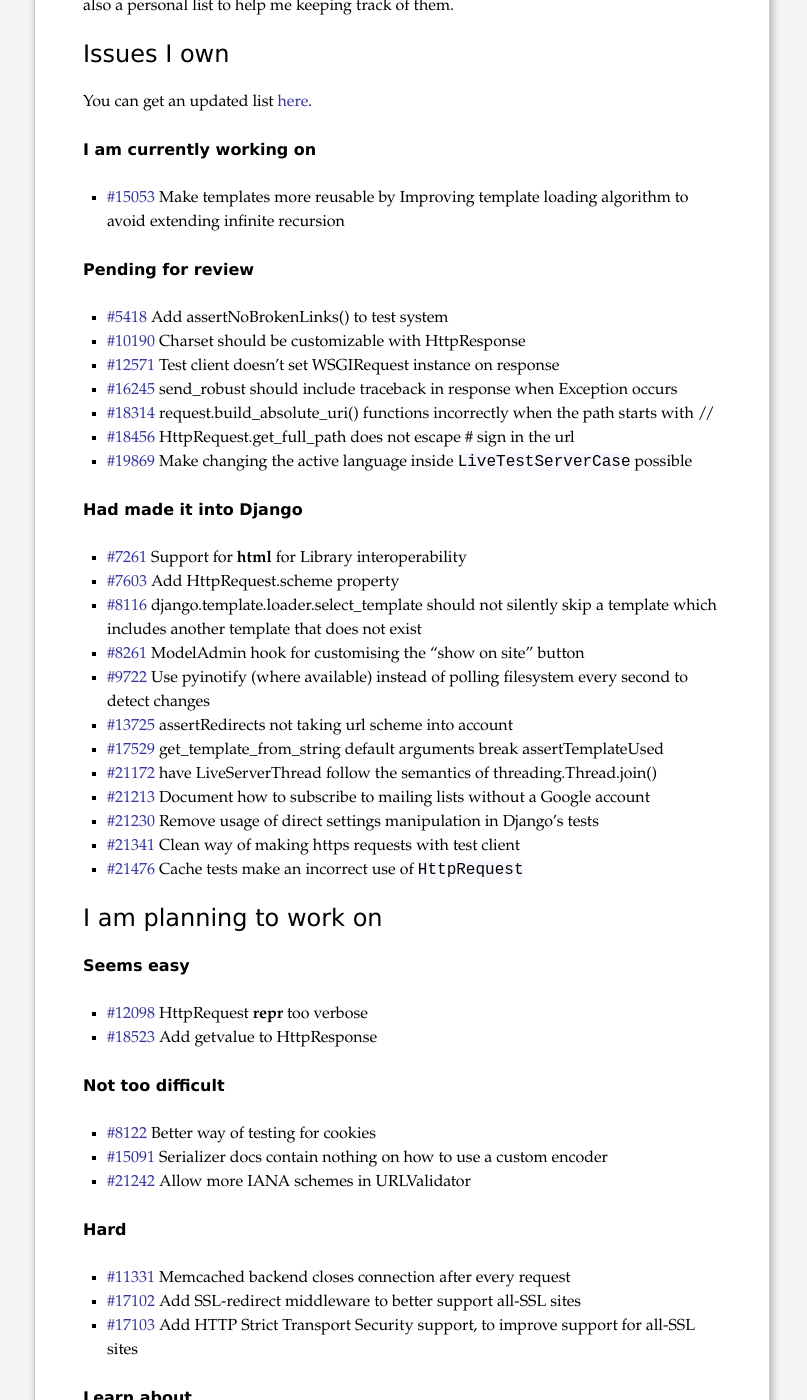
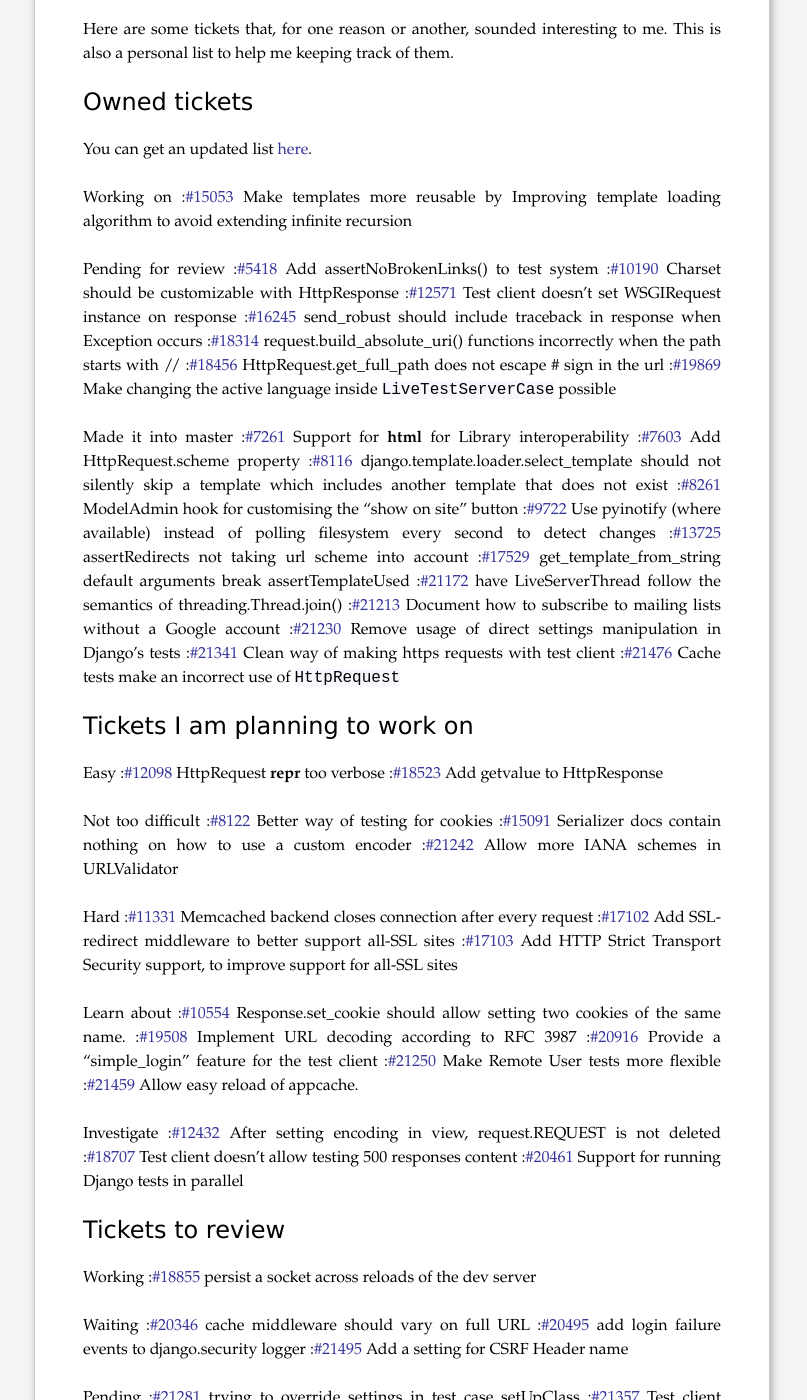
Before and after one commit to ashleyh/unaizalakain.github.io, a Jekyll site: the page built from projects/django/index.md, in a window 1280 px wide and 1400 px high, scrolled down 341 px. Shown: the whole window, without its empty margins (238-1045 px from the left). Built offline with Jekyll 4.4.1, drawn with Linux system fonts in a browser that asks for light colours; some of the changed text lies outside the part shown.

Commit message:
Fancier Django ticket list

```diff
--- a/projects/django/index.md
+++ b/projects/django/index.md
@@ -15,147 +17,135 @@ Here are some tickets that, for one reason or another, sounded interesting to
 me. This is also a personal list to help me keeping track of them.
 
 
-Issues I own
-============
+Owned tickets
+=============
 
 You can get an updated list
 [here](https://code.djangoproject.com/query?owner=unaizalakain).
 
-
-I am currently working on
--------------------------
-
-- [#15053](https://code.djangoproject.com/ticket/15053/)
+Working on
+:[#15053](https://code.djangoproject.com/ticket/15053/)
     Make templates more reusable by Improving template loading algorithm to avoid extending infinite recursion
 
 
 Pending for review
-------------------
-
-- [#5418](https://code.djangoproject.com/ticket/5418/)
+:[#5418](https://code.djangoproject.com/ticket/5418/)
     Add assertNoBrokenLinks() to test system
-- [#10190](https://code.djangoproject.com/ticket/10190/)
+:[#10190](https://code.djangoproject.com/ticket/10190/)
     Charset should be customizable with HttpResponse
-- [#12571](https://code.djangoproject.com/ticket/12571/)
+:[#12571](https://code.djangoproject.com/ticket/12571/)
     Test client doesn't set WSGIRequest instance on response
-- [#16245](https://code.djangoproject.com/ticket/16245/)
+:[#16245](https://code.djangoproject.com/ticket/16245/)
     send_robust should include traceback in response when Exception occurs
-- [#18314](https://code.djangoproject.com/ticket/18314/)
+:[#18314](https://code.djangoproject.com/ticket/18314/)
     request.build_absolute_uri() functions incorrectly when the path starts with //
-- [#18456](https://code.djangoproject.com/ticket/18456/)
+:[#18456](https://code.djangoproject.com/ticket/18456/)
     HttpRequest.get_full_path does not escape # sign in the url
-- [#19869](https://code.djangoproject.com/ticket/19869/)
+:[#19869](https://code.djangoproject.com/ticket/19869/)
     Make changing the active language inside `LiveTestServerCase` possible
 
 
-Had made it into Django
------------------------
-
-- [#7261](https://code.djangoproject.com/ticket/7261/)
+Made it into master
+:[#7261](https://code.djangoproject.com/ticket/7261/)
      Support for __html__ for Library interoperability
-- [#7603](https://code.djangoproject.com/ticket/7603/)
+:[#7603](https://code.djangoproject.com/ticket/7603/)
      Add HttpRequest.scheme property
-- [#8116](https://code.djangoproject.com/ticket/8116/)
+:[#8116](https://code.djangoproject.com/ticket/8116/)
      django.template.loader.select_template should not silently skip a template which includes another template that does not exist
-- [#8261](https://code.djangoproject.com/ticket/8261/)
+:[#8261](https://code.djangoproject.com/ticket/8261/)
      ModelAdmin hook for customising the "show on site" button
-- [#9722](https://code.djangoproject.com/ticket/9722/)
+:[#9722](https://code.djangoproject.com/ticket/9722/)
      Use pyinotify (where available) instead of polling filesystem every second to detect changes
-- [#13725](https://code.djangoproject.com/ticket/13725/)
+:[#13725](https://code.djangoproject.com/ticket/13725/)
     assertRedirects not taking url scheme into account
-- [#17529](https://code.djangoproject.com/ticket/17529/)
+:[#17529](https://code.djangoproject.com/ticket/17529/)
     get_template_from_string default arguments break assertTemplateUsed
-- [#21172](https://code.djangoproject.com/ticket/21172/)
+:[#21172](https://code.djangoproject.com/ticket/21172/)
     have LiveServerThread follow the semantics of threading.Thread.join()
-- [#21213](https://code.djangoproject.com/ticket/21213/)
+:[#21213](https://code.djangoproject.com/ticket/21213/)
     Document how to subscribe to mailing lists without a Google account
-- [#21230](https://code.djangoproject.com/ticket/21230/)
+:[#21230](https://code.djangoproject.com/ticket/21230/)
     Remove usage of direct settings manipulation in Django's tests
-- [#21341](https://code.djangoproject.com/ticket/21341/)
+:[#21341](https://code.djangoproject.com/ticket/21341/)
     Clean way of making https requests with test client
-- [#21476](https://code.djangoproject.com/ticket/21476/)
+:[#21476](https://code.djangoproject.com/ticket/21476/)
     Cache tests make an incorrect use of `HttpRequest`
 
 
-I am planning to work on
-========================
+Tickets I am planning to work on
+================================
 
 
-Seems easy
-----------
-
-- [#12098](https://code.djangoproject.com/ticket/12098/)
+Easy
+:[#12098](https://code.djangoproject.com/ticket/12098/)
     HttpRequest __repr__ too verbose
-- [#18523](https://code.djangoproject.com/ticket/18523/)
+:[#18523](https://code.djangoproject.com/ticket/18523/)
     Add getvalue to HttpResponse
 
 
 Not too difficult
------------------
-
-- [#8122](https://code.djangoproject.com/ticket/8122/)
+:[#8122](https://code.djangoproject.com/ticket/8122/)
      Better way of testing for cookies
-- [#15091](https://code.djangoproject.com/ticket/15091/)
+:[#15091](https://code.djangoproject.com/ticket/15091/)
     Serializer docs contain nothing on how to use a custom encoder
-- [#21242](https://code.djangoproject.com/ticket/21242/)
+:[#21242](https://code.djangoproject.com/ticket/21242/)
     Allow more IANA schemes in URLValidator
 
 
 Hard
-----
-
-- [#11331](https://code.djangoproject.com/ticket/11331/)
+:[#11331](https://code.djangoproject.com/ticket/11331/)
     Memcached backend closes connection after every request
-- [#17102](https://code.djangoproject.com/ticket/17102/)
+:[#17102](https://code.djangoproject.com/ticket/17102/)
     Add SSL-redirect middleware to better support all-SSL sites
-- [#17103](https://code.djangoproject.com/ticket/17103/)
+:[#17103](https://code.djangoproject.com/ticket/17103/)
     Add HTTP Strict Transport Security support, to improve support for all-SSL sites
 
 
 Learn about
------------
-
-- [#10554](https://code.djangoproject.com/ticket/10554/)
+:[#10554](https://code.djangoproject.com/ticket/10554/)
     Response.set_cookie should allow setting two cookies of the same name.
-- [#19508](https://code.djangoproject.com/ticket/19508/)
+:[#19508](https://code.djangoproject.com/ticket/19508/)
     Implement URL decoding according to RFC 3987
-- [#20916](https://code.djangoproject.com/ticket/20916/)
+:[#20916](https://code.djangoproject.com/ticket/20916/)
     Provide a "simple_login" feature for the test client
-- [#21250](https://code.djangoproject.com/ticket/21250/)
+:[#21250](https://code.djangoproject.com/ticket/21250/)
     Make Remote User tests more flexible
-- [#21459](https://code.djangoproject.com/ticket/21459/)
+:[#21459](https://code.djangoproject.com/ticket/21459/)
     Allow easy reload of appcache.
 
 Investigate
------------
-
-- [#12432](https://code.djangoproject.com/ticket/12432/)
+:[#12432](https://code.djangoproject.com/ticket/12432/)
     After setting encoding in view, request.REQUEST is not deleted
-- [#18707](https://code.djangoproject.com/ticket/18707/)
+:[#18707](https://code.djangoproject.com/ticket/18707/)
     Test client doesn't allow testing 500 responses content
-- [#20461](https://code.djangoproject.com/ticket/20461/)
+:[#20461](https://code.djangoproject.com/ticket/20461/)
     Support for running Django tests in parallel
 
 
-I must review
-=============
+Tickets to review
+=================
 
 
-- [#18855](https://code.djangoproject.com/ticket/18855/)
-    persist a socket across reloads of the dev server [WORKING]
-- [#20346](https://code.djangoproject.com/ticket/20346/)
-    cache middleware should vary on full URL [STANDBY]
-- [#20495](https://code.djangoproject.com/ticket/20495/)
-    add login failure events to django.security logger [STANDBY]
-- [#21281](https://code.djangoproject.com/ticket/21281/)
+Working
+:[#18855](https://code.djangoproject.com/ticket/18855/)
+    persist a socket across reloads of the dev server
+
+Waiting
+:[#20346](https://code.djangoproject.com/ticket/20346/)
+    cache middleware should vary on full URL
+:[#20495](https://code.djangoproject.com/ticket/20495/)
+    add login failure events to django.security logger
+:[#21495](https://code.djangoproject.com/ticket/21495/)
+    Add a setting for CSRF Header name
+
+Pending
+:[#21281](https://code.djangoproject.com/ticket/21281/)
     trying to override settings in test case setUpClass
-- [#21357](https://code.djangoproject.com/ticket/21357/)
+:[#21357](https://code.djangoproject.com/ticket/21357/)
     Test client session does not behave as stated in the django documentation.
-- [#21448](https://code.djangoproject.com/ticket/21448/)
+:[#21448](https://code.djangoproject.com/ticket/21448/)
     Test Client logout does not work with cookie-based sessions
-- [#21451](https://code.djangoproject.com/ticket/21451/)
+:[#21451](https://code.djangoproject.com/ticket/21451/)
     LiveServerTestCase returns a 404 on all URLs when MEDIA_URL = '' and DEBUG = True
-- [#21483](https://code.djangoproject.com/ticket/21483/)
+:[#21483](https://code.djangoproject.com/ticket/21483/)
     [RFE] Add WSGI environ to request_started signal emission
-- [#21495](https://code.djangoproject.com/ticket/21495/)
-    Add a setting for CSRF Header name [CHECK]
```
Also changed, not shown: other parts of projects/django/index.md (+2 -0 lines).
